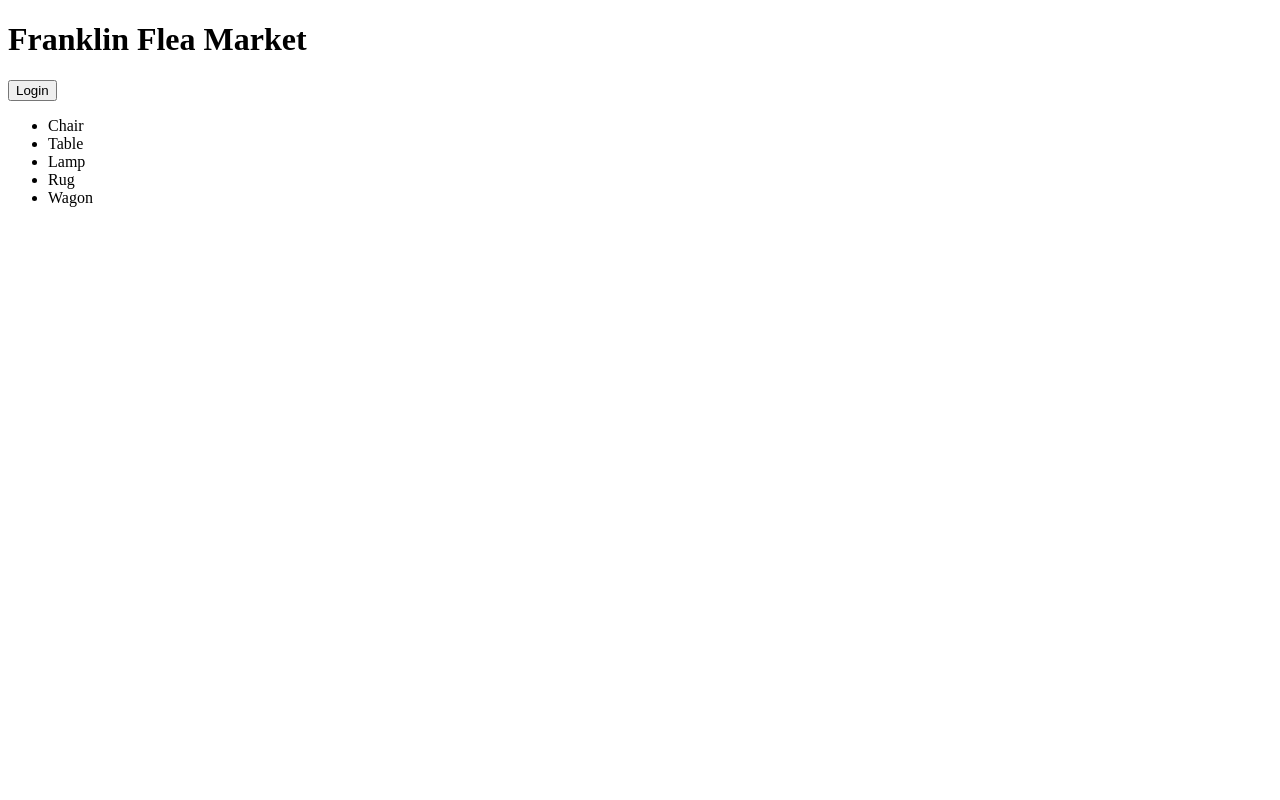
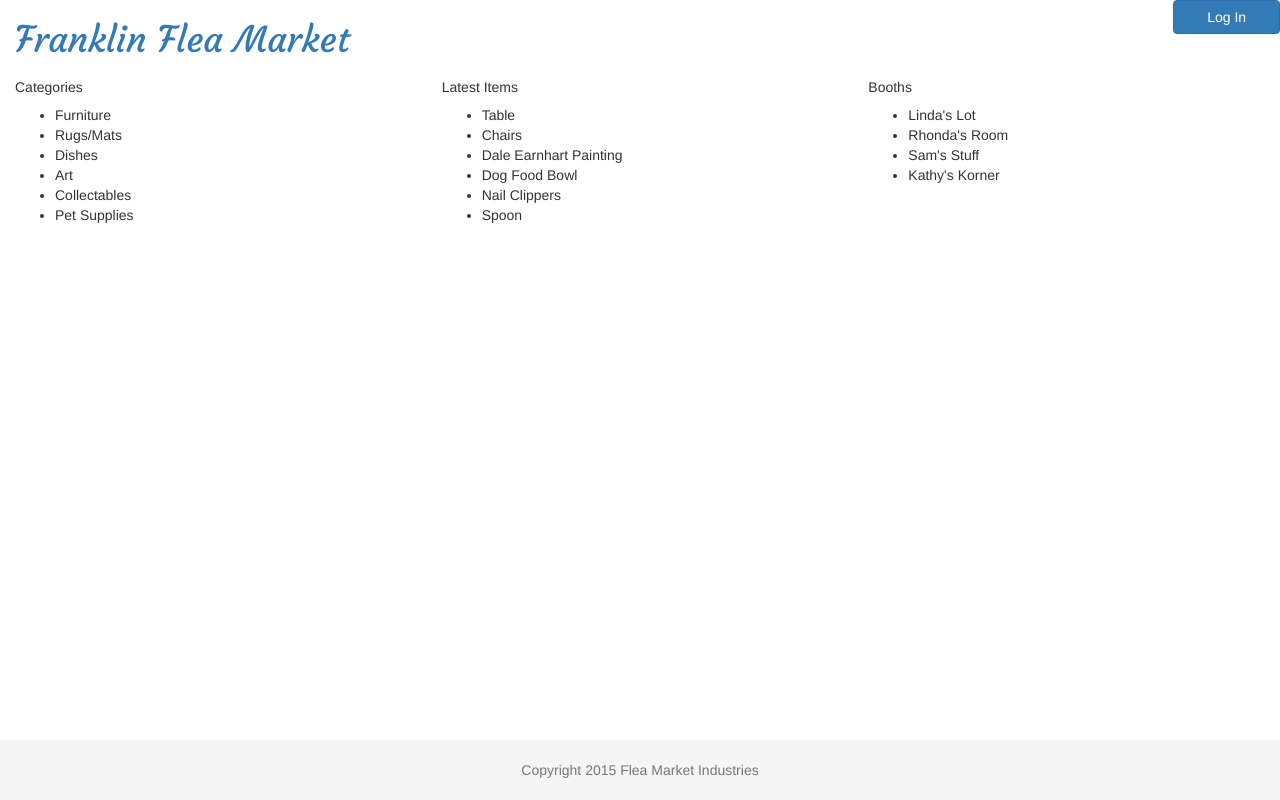
Before and after one commit to manlan2/flea-market-manager, a Flask app: template templates/layout.html in a window 1280 px wide. Run offline with Flask 2, Linux system fonts and the light colour scheme; the template is opened without the code that fills it, so the values that code supplies are empty; some libraries are stand-ins or nearby versions.

Commit message:
Basic File structure added.

```diff
--- /dev/null
+++ b/static/main.css
@@ -0,0 +1,30 @@
+html {
+  position: relative;
+  min-height: 100%;
+}
+body {
+  margin-bottom: 20px;
+}
+.footer {
+  position: absolute;
+  bottom: 0;
+  width: 100%;
+  height: 60px;
+  background-color: #f5f5f5;
+}
+
+h1 {
+  font-family: 'Courgette', cursive;
+}
+
+body > .container {
+  padding: 20px 15px 0;
+}
+.container .text-muted {
+  margin: 20px 0;
+}
+
+.footer > .container {
+  padding-right: 15px;
+  padding-left: 15px;
+}
--- a/templates/layout.html
+++ b/templates/layout.html
@@ -1,23 +1,66 @@
 <!DOCTYPE html>
-<html>
+<html lang="en">
   <head>
     <meta charset="utf-8">
+    <meta name="viewport" content="width=device-width, initial-scale=1">
+    <meta name="Franklin Flea Market" content="">
+    <meta name="Larry Tooley" content="">
+
     <title>Franklin Flea Market</title>
+
+    <link rel="stylesheet" href="https://maxcdn.bootstrapcdn.com/bootstrap/3.3.5/css/bootstrap.min.css">
+    <link href='https://fonts.googleapis.com/css?family=Courgette' rel='stylesheet' type='text/css'>
+    <link href="../static/main.css" rel="stylesheet">
+
   </head>
-  <header>
-    <h1>Franklin Flea Market</h1>
-    <button type="" name="button">Login</button>
-  </header>
   <body>
-    <ul>
-      <li>Chair</li>
-      <li>Table</li>
-      <li>Lamp</li>
-      <li>Rug</li>
-      <li>Wagon</li>
-    </ul>
+   <nav class="">
+     <div class="container-fluid">
+       <div class="row">
+         <h1 class="text-primary col-xs-11">Franklin Flea Market</h1>
+         <button class="btn btn-primary col-xs-1">Log In</button>
+       </div>
+     </div>
+   </nav>
+       <div class="row>">
+          <div class="col-xs-4">
+            <h5>Categories</h5>
+            <ul>
+              <li>Furniture</li>
+              <li>Rugs/Mats</li>
+              <li>Dishes</li>
+              <li>Art</li>
+              <li>Collectables</li>
+              <li>Pet Supplies</li>
+            </ul>
+          </div>
+          <div class="col-xs-4">
+            <h5>Latest Items</h5>
+            <ul>
+              <li>Table</li>
+              <li>Chairs</li>
+              <li>Dale Earnhart Painting</li>
+              <li>Dog Food Bowl</li>
+              <li>Nail Clippers</li>
+              <li>Spoon</li>
+            </ul>
+          </div>
+        <div class="col-xs-4">
+          <h5>Booths</h5>
+          <ul>
+            <li>Linda's Lot</li>
+            <li>Rhonda's Room</li>
+            <li>Sam's Stuff</li>
+            <li>Kathy's Korner</li>
+          </ul>
+        </div>
+      </div>
+    </div>
+
+    <footer class="footer">
+      <div class="container">
+        <p class="text-muted text-center">Copyright 2015 Flea Market Industries</p>
+      </div>
+    </footer>
   </body>
-  <footer>
-
-  </footer>
 </html>
```
Also changed, not shown: 1 other file.
